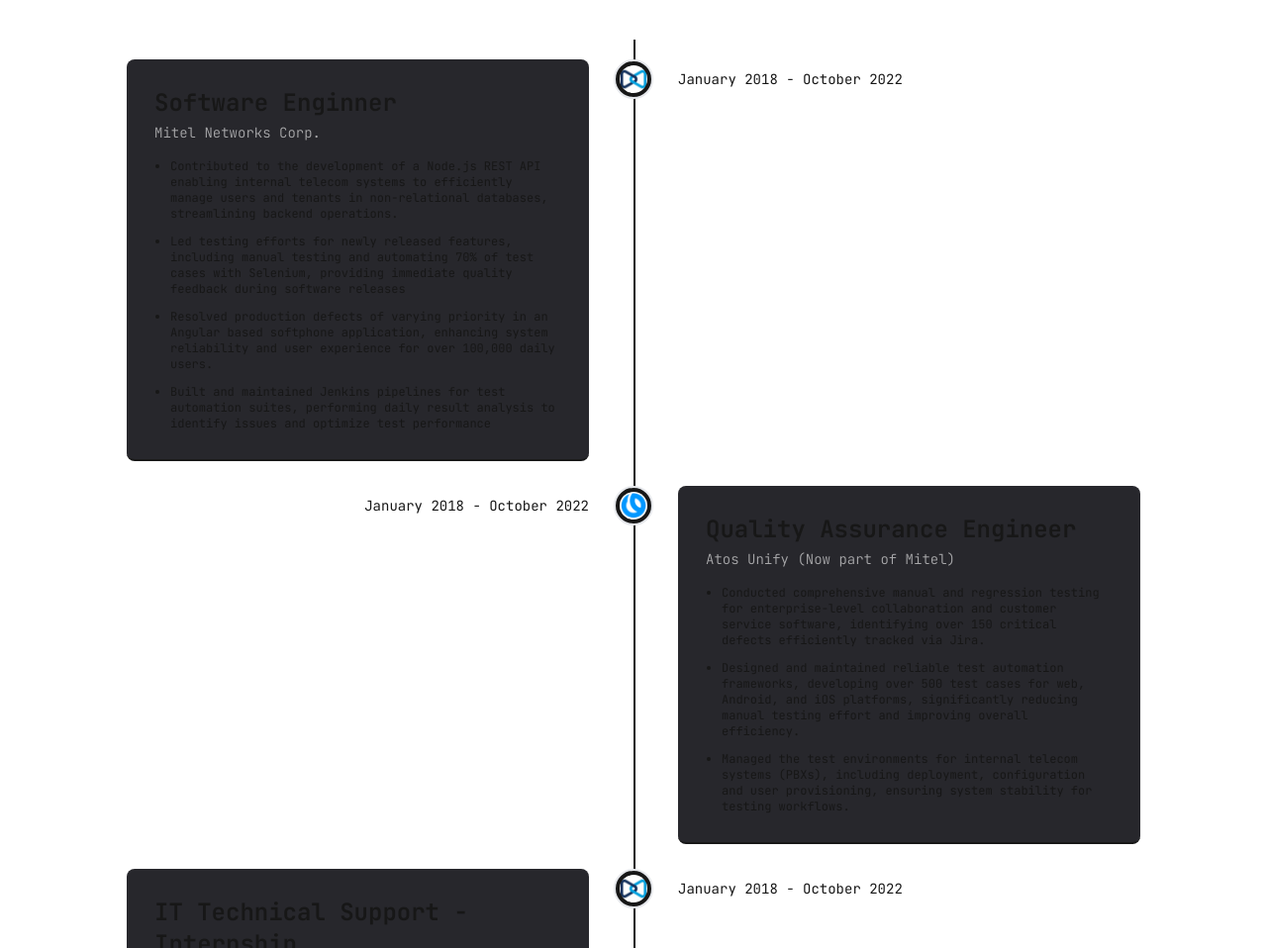
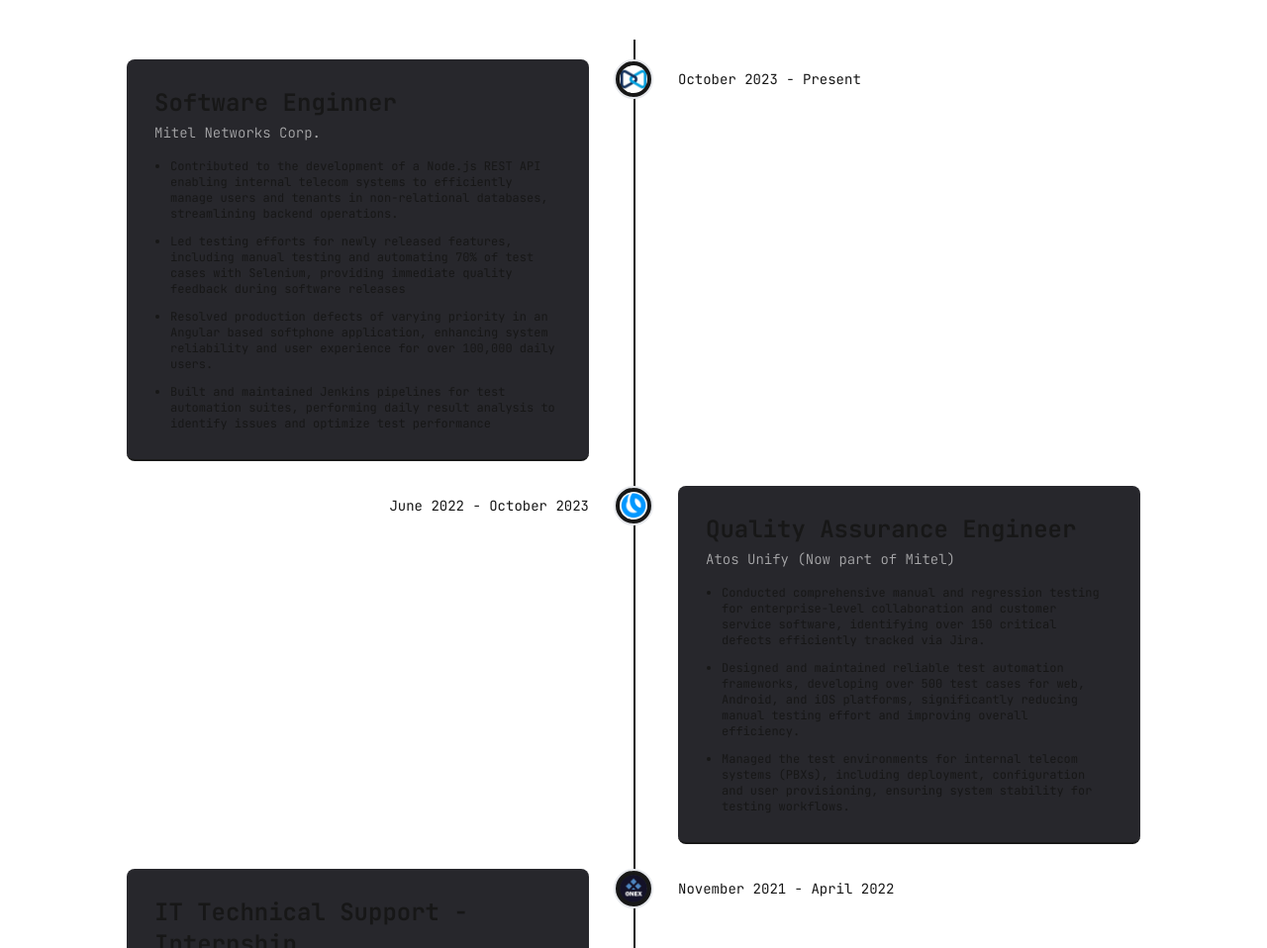
Before and after one commit to kostas-politis/portfolio, a Next.js app: page / in a window 1280 px wide. Shown: the part 1228-2186 px from the top of the page at 99% size. Built offline with nearby package versions, Linux system fonts and the light colour scheme.

Commit message:
Timeline dates icnluded

```diff
--- a/components/Timeline/TimelineEntry.tsx
+++ b/components/Timeline/TimelineEntry.tsx
@@ -21,7 +21,7 @@
       <div
         className={`self-center text-sm ${reverse ? 'lg:order-3 lg:justify-self-start' : 'lg:order-1 lg:justify-self-end'}`}
       >
-        January 2018 - October 2022
+        {item.period}
       </div>
       {/* CONTENT */}
       <div
--- a/components/Timeline/work.ts
+++ b/components/Timeline/work.ts
@@ -1,6 +1,7 @@
 export type WorkExperience = {
   title: string;
   company: string;
+  period: string;
   bullets: string[];
   image: { path: string; alt: string };
 };
@@ -9,6 +10,7 @@
   {
     title: 'Software Enginner',
     company: 'Mitel Networks Corp.',
+    period: 'October 2023 - Present',
     bullets: [
       'Contributed to the development of a Node.js REST API enabling internal telecom systems to efficiently manage users and tenants in non-relational databases, streamlining backend operations.',
       'Led testing efforts for newly released features, including manual testing and automating 70% of test cases with Selenium, providing immediate quality feedback during software releases',
@@ -23,6 +25,7 @@
   {
     title: 'Quality Assurance Engineer',
     company: 'Atos Unify (Now part of Mitel)',
+    period: 'June 2022 - October 2023',
     bullets: [
       'Conducted comprehensive manual and regression testing  for enterprise-level  collaboration and customer service software, identifying over 150 critical defects efficiently tracked via Jira.',
       'Designed and maintained reliable test automation frameworks, developing over 500 test cases for web, Android, and iOS platforms, significantly reducing manual testing effort and improving overall efficiency.',
@@ -36,14 +39,15 @@
   {
     title: 'IT Technical Support - Internship',
     company: 'Onex Technologies',
+    period: 'November 2021 - April 2022',
     bullets: [
       'Installed and maintained deterrent parking sensors preventing unauthorized parking, improving pedestrian safety and accessibility.',
       'Assisted in the user interface development of an internal mobile application designed for employee office access.',
       'Managed distribution of android devices to covid-19 vaccination centers and provided technical support to ensure proper usage.',
     ],
     image: {
-      path: '/mitel-logo-60.png',
-      alt: 'Mitel Logo',
+      path: '/onex-logo-60.png',
+      alt: 'Onex Logo',
     },
   },
 ];
```
Also changed, not shown: public/onex-logo-60.png (added).
